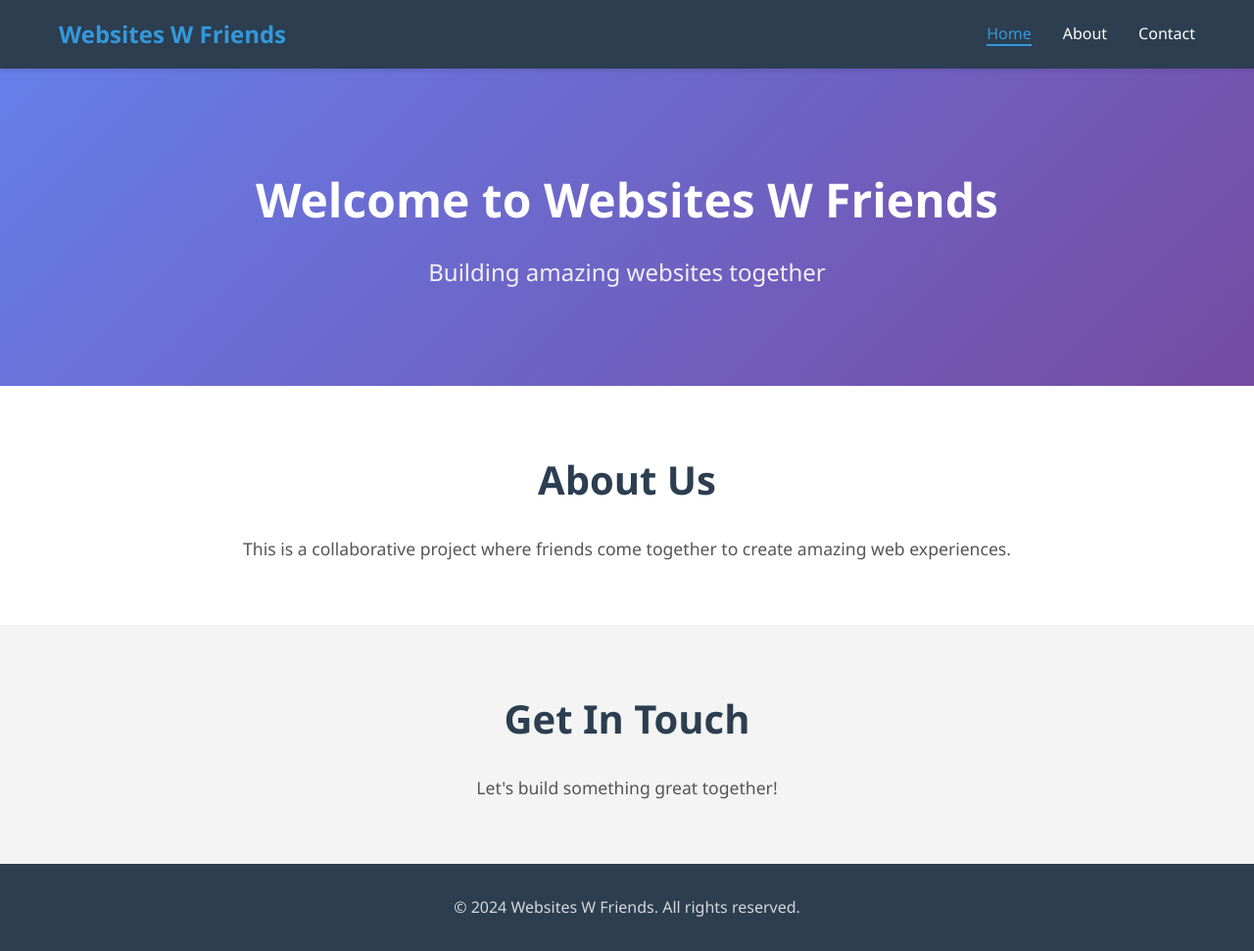
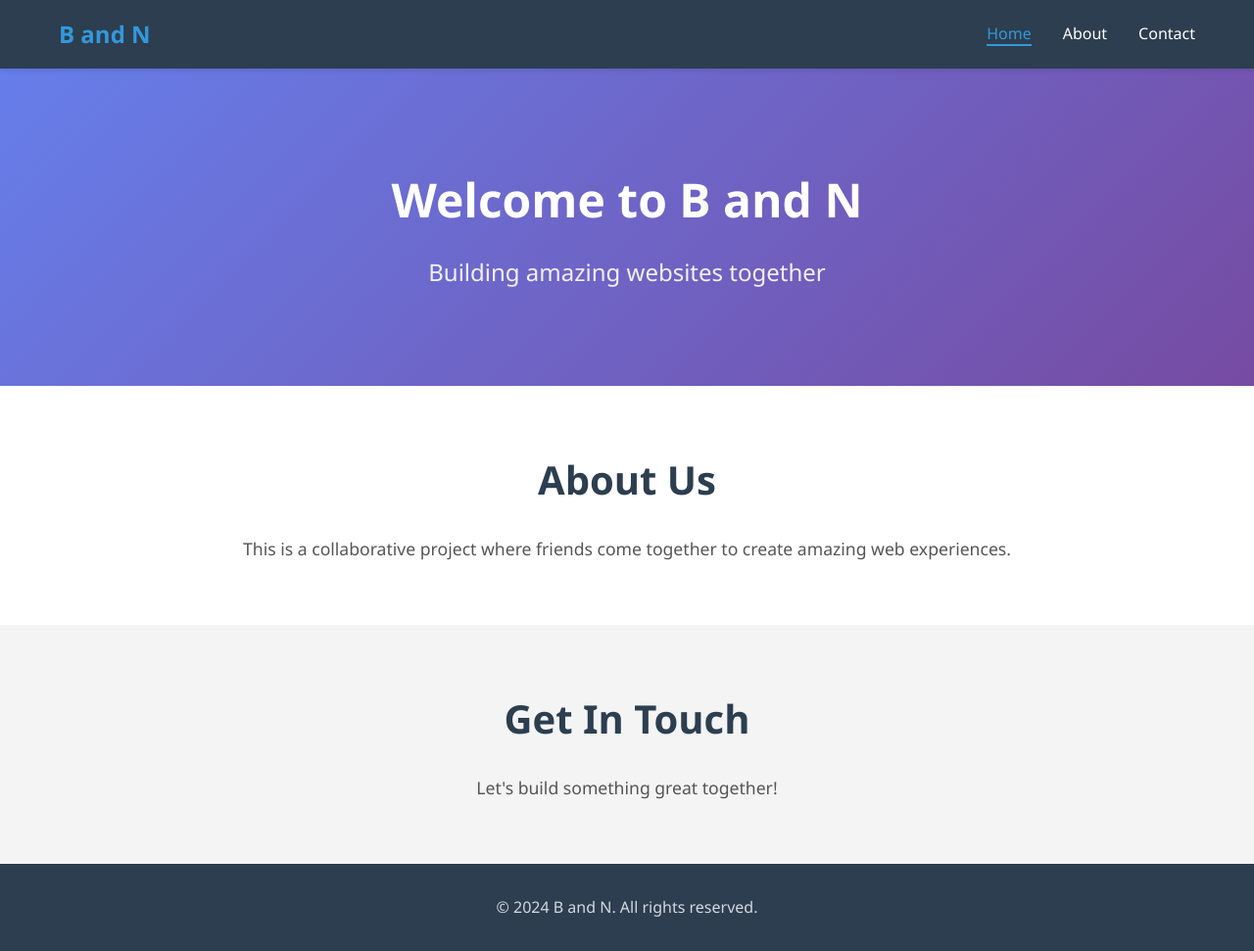
Before and after one commit to BrandonMalik/Websites-W-Friends, a plain HTML site: page index.html in a window 1280 px wide. Shown: the whole page at 98% size. Drawn offline with Linux system fonts and the light colour scheme.

Commit message:
Update project name from "Websites W Friends" to "B and N" in HTML and JavaScript files

```diff
--- a/index.html
+++ b/index.html
@@ -4,14 +4,14 @@
     <meta charset="UTF-8">
     <meta name="viewport" content="width=device-width, initial-scale=1.0">
     <meta name="description" content="Websites with Friends - A collaborative web project">
-    <title>Websites W Friends</title>
+    <title>B and N</title>
     <link rel="stylesheet" href="css/style.css">
 </head>
 <body>
     <header>
         <nav>
             <div class="logo">
-                <h1>Websites W Friends</h1>
+                <h1>B and N</h1>
             </div>
             <ul class="nav-links">
                 <li><a href="#home">Home</a></li>
@@ -24,7 +24,7 @@
     <main>
         <section id="home" class="hero">
             <div class="hero-content">
-                <h2>Welcome to Websites W Friends</h2>
+                <h2>Welcome to B and N</h2>
                 <p>Building amazing websites together</p>
             </div>
         </section>
@@ -46,7 +46,7 @@
 
     <footer>
         <div class="container">
-            <p>&copy; 2024 Websites W Friends. All rights reserved.</p>
+            <p>&copy; 2024 B and N. All rights reserved.</p>
         </div>
     </footer>
 
--- a/js/script.js
+++ b/js/script.js
@@ -1,11 +1,11 @@
-// Main JavaScript file for Websites W Friends
+// Main JavaScript file for B and N
 
 // Constants
 const SCROLL_OFFSET = 200;
 
 // Wait for DOM to be fully loaded
 document.addEventListener('DOMContentLoaded', function() {
-    console.log('Websites W Friends - Website loaded successfully!');
+    console.log('B and N - Website loaded successfully!');
 
     // Smooth scrolling for navigation links
     const navLinks = document.querySelectorAll('.nav-links a');
```
